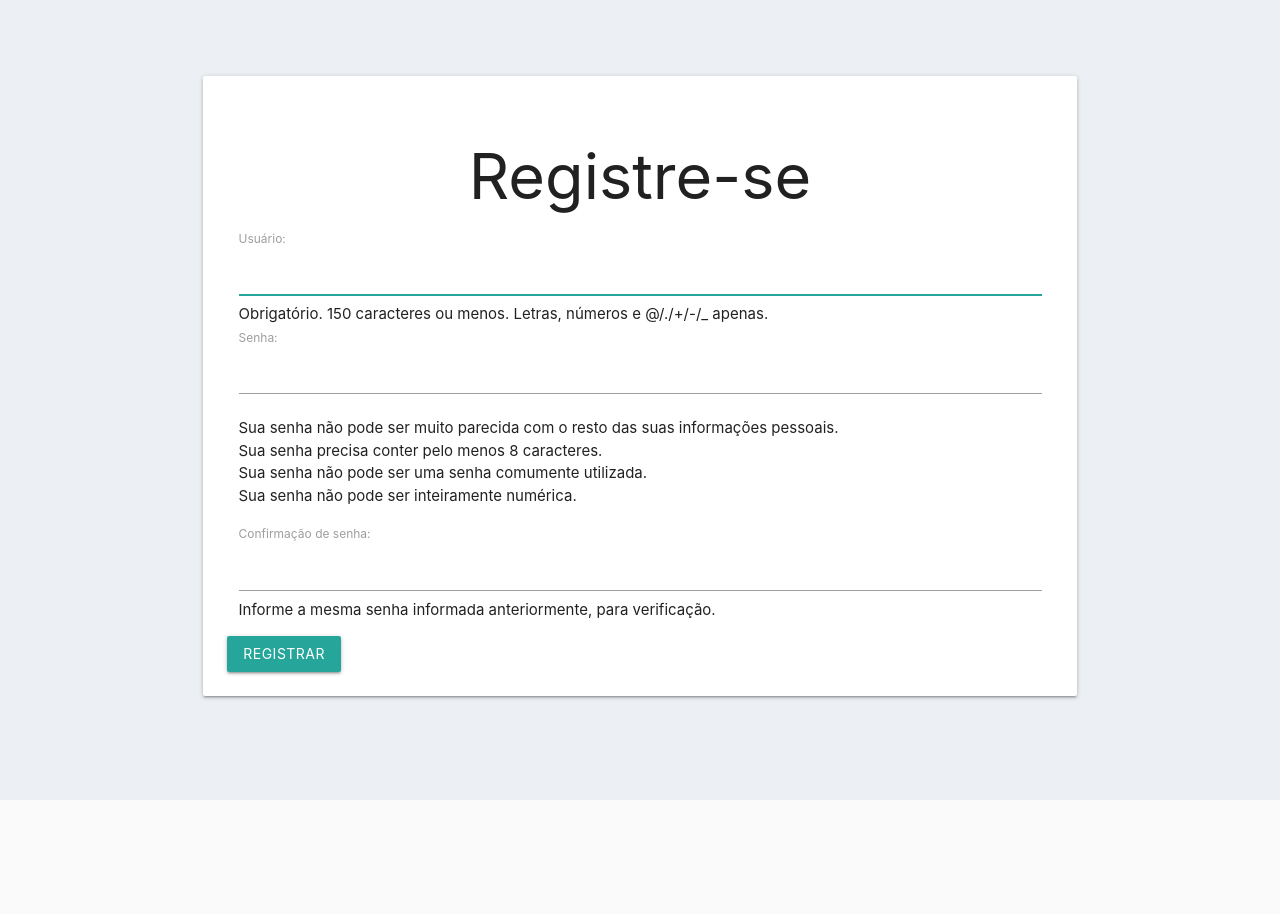
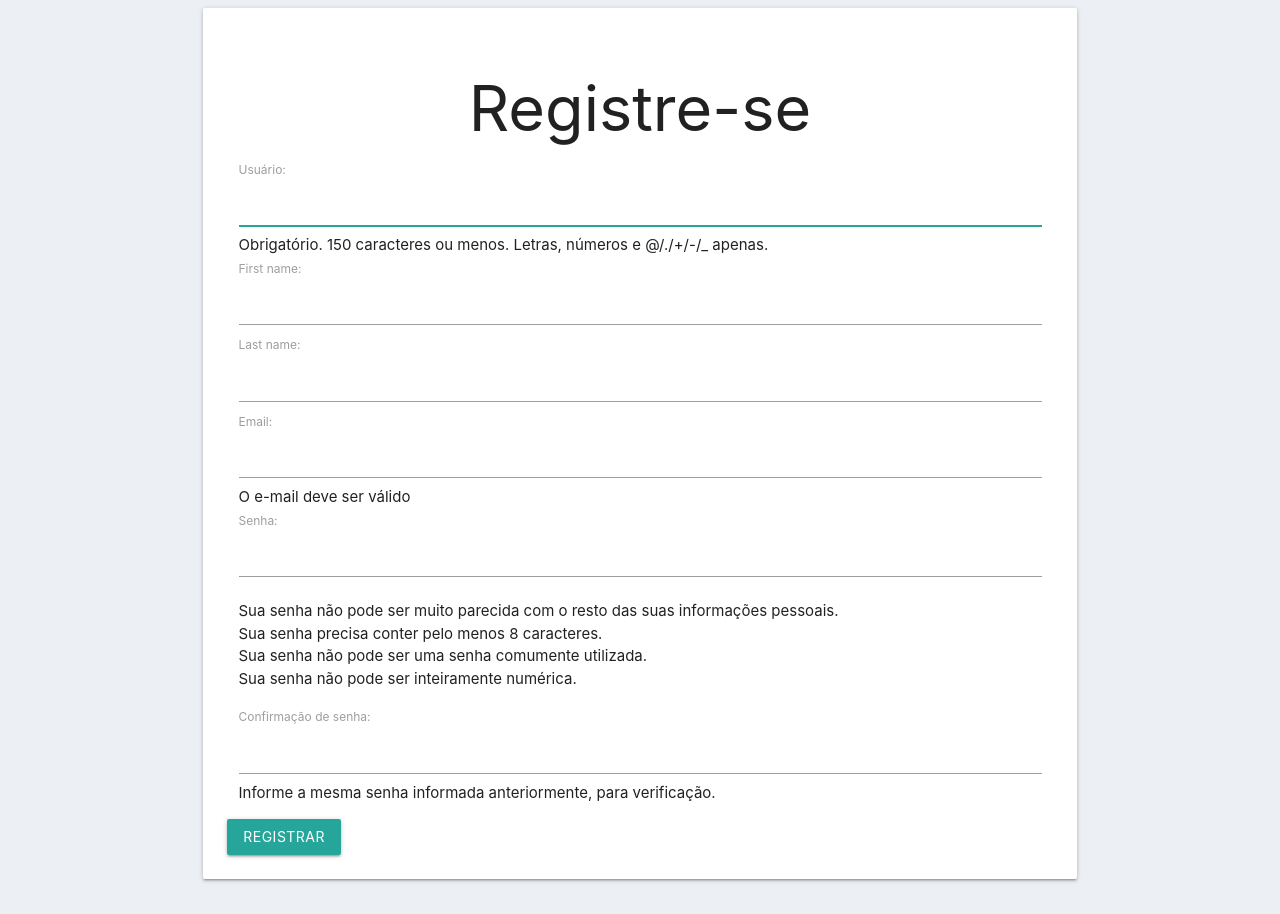
Before and after one commit to pessolatohenrique/search-news, a Django app: page /register/ in a window 1280 px wide. Before the commit the page ends 800 px from the top, so only its background shows below. Run offline with Django 3.2, Linux system fonts and the light colour scheme; parts of the project's set-up code (start-up, migrations or seed data) failed here and were passed over.

Commit message:
Formulario de registro com outros campos

```diff
--- /dev/null
+++ b/account/forms.py
@@ -0,0 +1,17 @@
+from django import forms
+from django.contrib.auth.forms import UserCreationForm
+from django.contrib.auth.models import User
+
+
+class SignUpForm(UserCreationForm):
+    first_name = forms.CharField(
+        max_length=30, required=True)
+    last_name = forms.CharField(
+        max_length=30, required=True)
+    email = forms.CharField(max_length=254, required=True,
+                            help_text='O e-mail deve ser válido')
+
+    class Meta:
+        model = User
+        fields = ('username', 'first_name', 'last_name',
+                  'email', 'password1', 'password2', )
--- a/account/views.py
+++ b/account/views.py
@@ -1,17 +1,18 @@
 from django.shortcuts import render, redirect
-from django.http import HttpResponse
+from django.contrib.auth import authenticate, login
 from django.contrib.auth.forms import UserCreationForm
-import datetime
+from account.forms import SignUpForm
 
 
 def register(request):
     if (request.method == 'POST'):
-        form = UserCreationForm(request.POST)
+        form = SignUpForm(request.POST)
         if (form.is_valid()):
-            form.save()
+            user = form.save()
+            login(request, user)
             return redirect('/')
         else:
             return render(request, 'register.html', {'form': form})
     else:
-        form = UserCreationForm()
+        form = SignUpForm()
         return render(request, 'register.html', {'form': form})
```
Also changed, not shown: auth/templates/register.html (+0 -21 lines).
